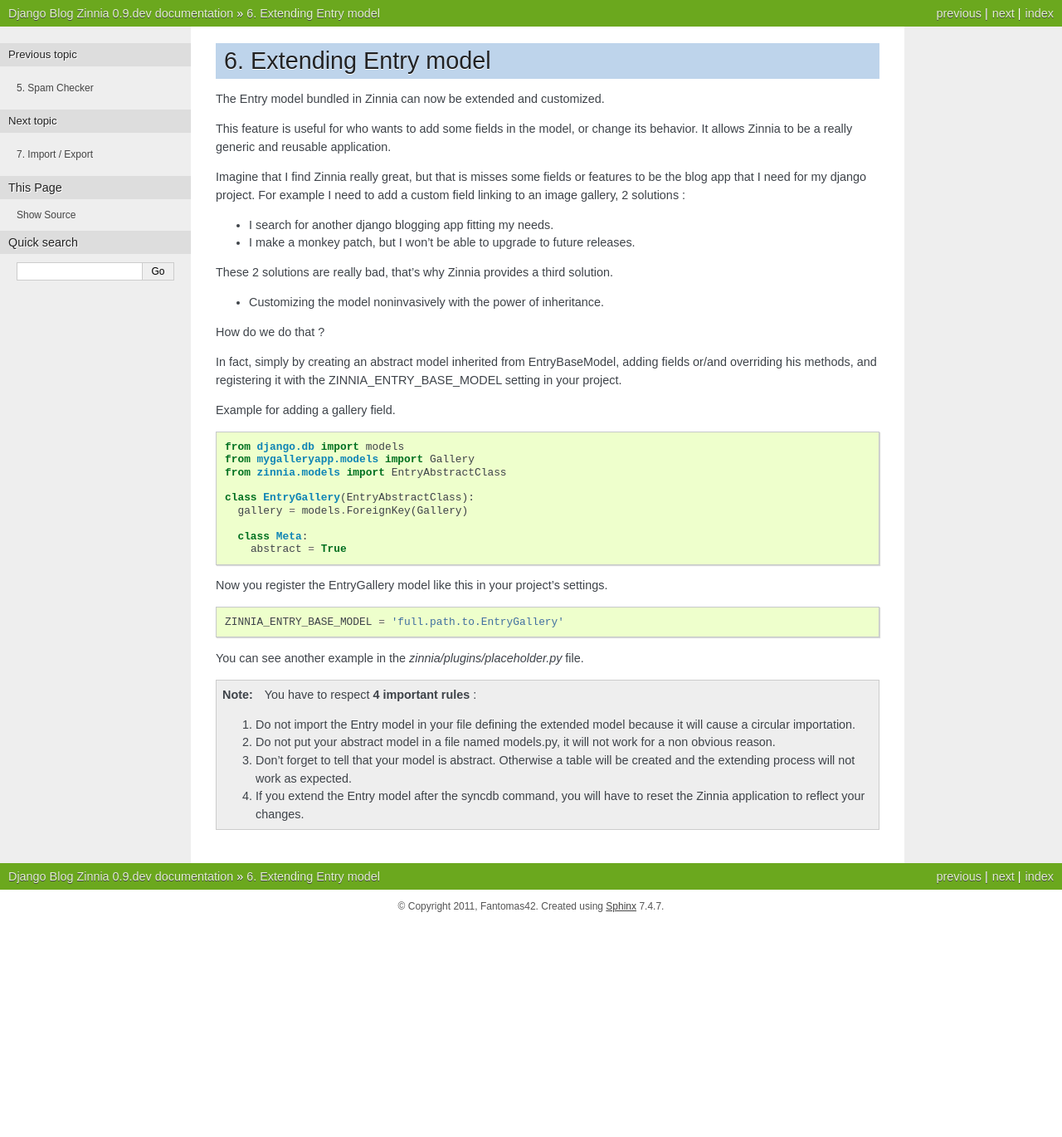
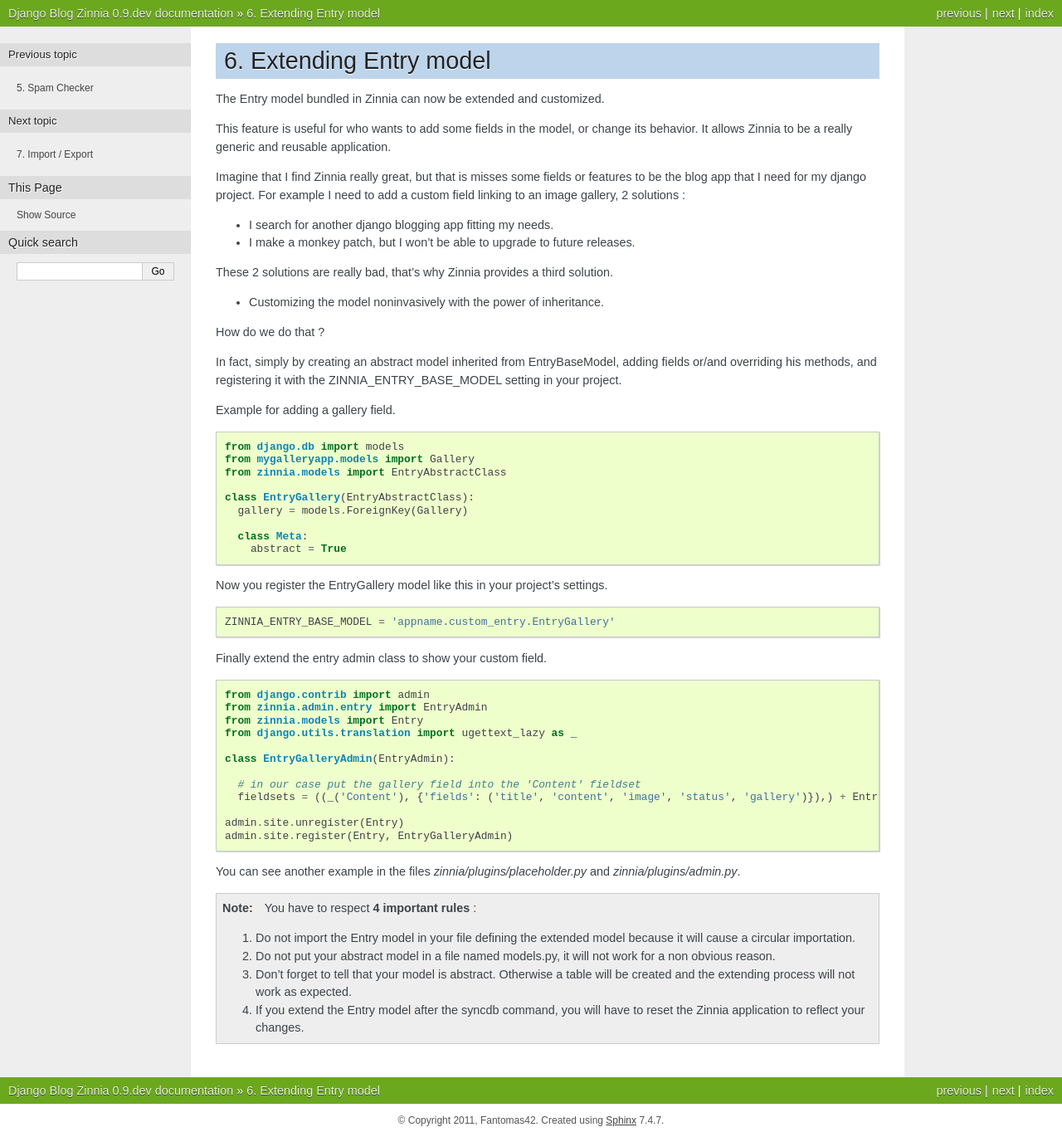
Before and after one commit to Fantomas42/django-blog-zinnia, a Sphinx documentation site: the page built from docs/extending_entry_model.rst, in a window 1280 px wide. Shown: the whole page at 83% size. Built offline with Sphinx 7.4.7, drawn with Linux system fonts in a browser that asks for light colours; before the commit the page ends 1112 px from its top, so only the background shows below that.

Commit message:
more detailed docs für extending the base model

```diff
--- a/docs/extending_entry_model.rst
+++ b/docs/extending_entry_model.rst
@@ -42,9 +42,26 @@
 Now you register the EntryGallery model like this in your project's
 settings. ::
 
-  ZINNIA_ENTRY_BASE_MODEL = 'full.path.to.EntryGallery'
+  ZINNIA_ENTRY_BASE_MODEL = 'appname.custom_entry.EntryGallery'
 
-You can see another example in the *zinnia/plugins/placeholder.py* file.
+
+Finally extend the entry admin class to show your custom field. ::
+
+  from django.contrib import admin
+  from zinnia.admin.entry import EntryAdmin
+  from zinnia.models import Entry
+  from django.utils.translation import ugettext_lazy as _
+
+  class EntryGalleryAdmin(EntryAdmin):
+
+    # in our case put the gallery field into the 'Content' fieldset
+    fieldsets = ((_('Content'), {'fields': ('title', 'content', 'image', 'status', 'gallery')}),) + EntryAdmin.fieldsets[1:]
+
+  admin.site.unregister(Entry)
+  admin.site.register(Entry, EntryGalleryAdmin)
+
+
+You can see another example in the files *zinnia/plugins/placeholder.py* and *zinnia/plugins/admin.py*.
 
 .. note:: You have to respect **4 important rules** :
 
```
